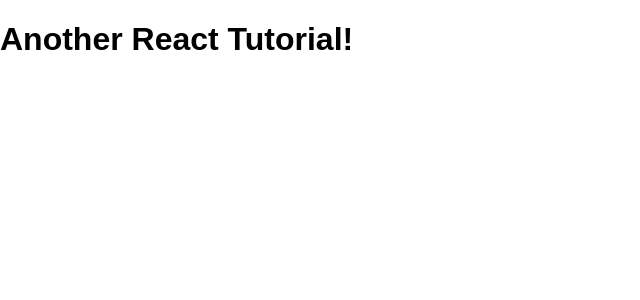
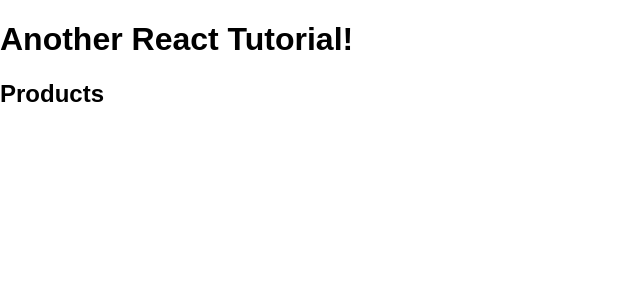
Before and after one commit to gitasong/greg-lim-product-list, a React (Create React App) app: page / in a window 1280 px wide. Shown: the top 300 px of the page, without its empty margins (0-640 px from the left). Built offline with nearby package versions, Linux system fonts and the light colour scheme.

Commit message:
import Products component into App

```diff
--- a/src/App.js
+++ b/src/App.js
@@ -1,10 +1,12 @@
 import React, { Component } from 'react';
+import Products from './Products';
 
 class App extends Component {
   render() {
     return (
       <div>
         <h1>Another React Tutorial!</h1>
+        <Products />
       </div>
     );
   }
```
